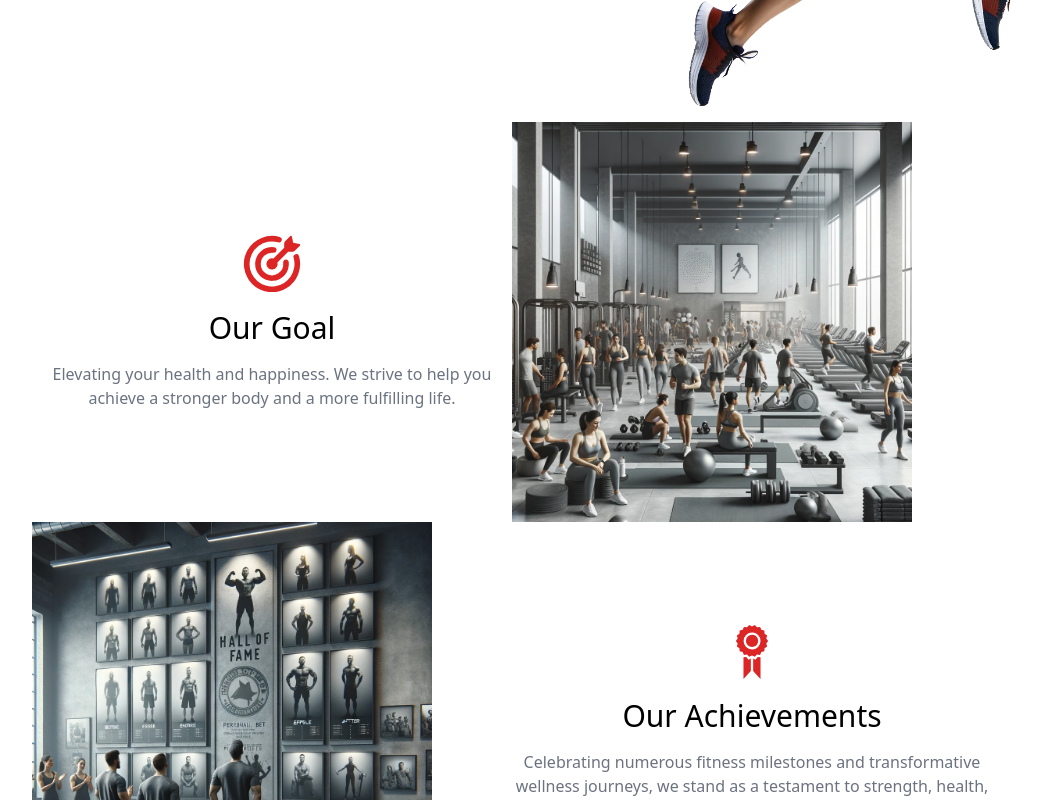
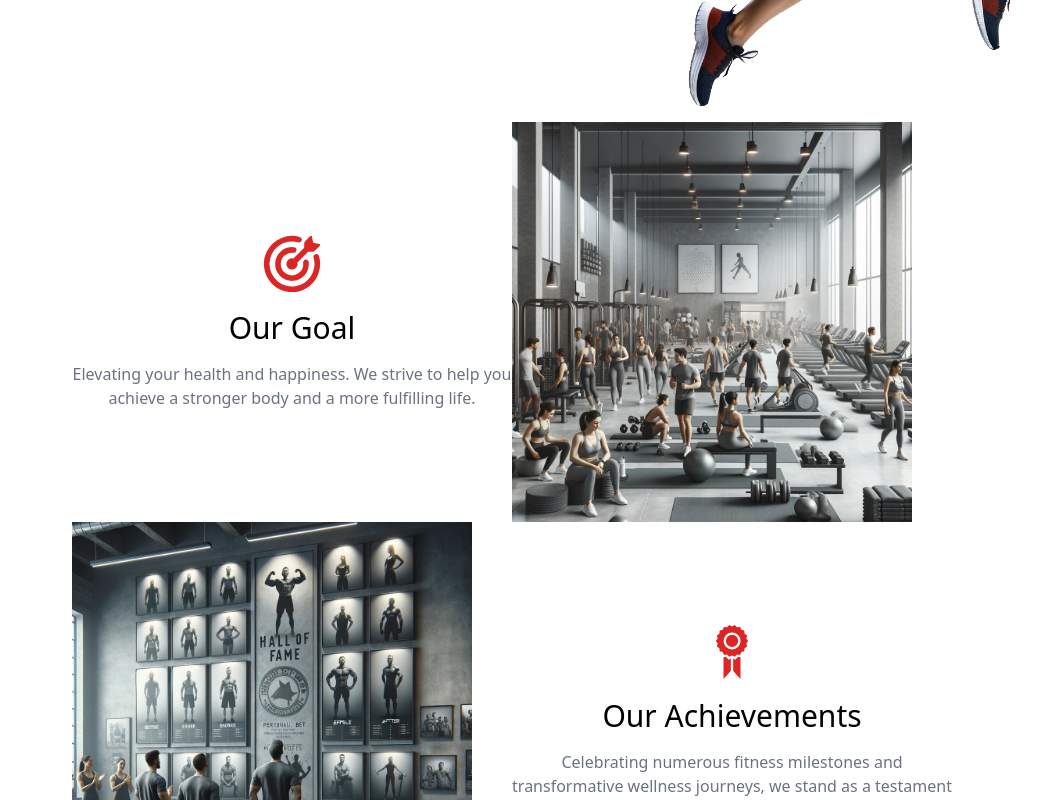
Before and after one commit to OnigiriKing/new-project, a React (Create React App) app: page /about in a window 1280 px wide. Shown: the part 840-1640 px from the top of the page, without its empty margins (8-1050 px from the left). Built offline with nearby package versions, Linux system fonts and the light colour scheme.

Commit message:
About Style update

```diff
--- a/src/components/aboutComp/About.jsx
+++ b/src/components/aboutComp/About.jsx
@@ -33,7 +33,8 @@ export default function About() {
             <img src={run} />
           </div>
         </div>
-        <div class="flex flex-col w-[80%]">
+        <div>
+        <div class="flex flex-col w-[80%] items-center">
           {/* first */}
           <div class="flex ">
             <div class="w-[50%] flex justify-center items-center">
@@ -68,6 +69,7 @@ export default function About() {
             </div>
           </div>
         </div>
+        </div>
       </div>
     </div>
   );
```
